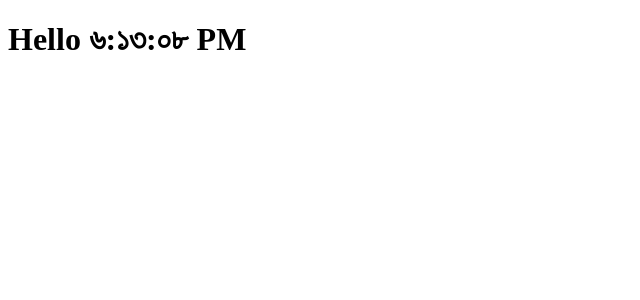
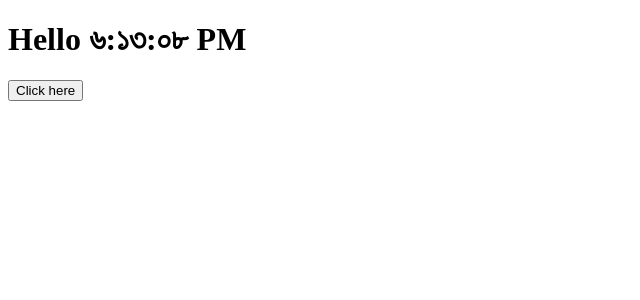
Before and after one commit to gitbyhabib/reactsetup, a React (Create React App) app: page / in a window 1280 px wide. Shown: the top 300 px of the page, without its empty margins (0-640 px from the left). Built offline with nearby package versions, Linux system fonts and the light colour scheme.

Commit message:
Event Handling & Control Re Rendering

```diff
--- a/src/App.js
+++ b/src/App.js
@@ -1,5 +1,7 @@
 import Clock from "./components/Clock";
 function App() {
+
+  console.log('app rended')
   return (
     <div>
       <Clock locale="bn-BD"/>
--- /dev/null
+++ b/src/components/Button.js
@@ -0,0 +1,29 @@
+import React, { Component } from 'react';
+
+class Button extends Component {
+
+    shouldComponentUpdate(nextprops) {
+        const { change:currentchange,locale:currentlocal } = this.props;
+
+        const { change: nextchange, locale:nextlocal } = nextprops;
+
+        if (currentchange === nextchange && currentlocal===nextlocal) {
+            return false;
+        }
+        else return true;
+    }
+    render() {
+
+
+
+        console.log('button render')
+        const {change,locale}=this.props
+        return (
+            <div>
+                 <button type='button' onClick={()=>change(locale)}>Click here</button>
+            </div>
+        );
+    }
+}
+
+export default Button;
--- a/src/components/Clock.js
+++ b/src/components/Clock.js
@@ -1,4 +1,6 @@
 import React from 'react';
+import Button from './Button';
+
 /* function Clock({locale}) {
  return (
   <h1 className='heading' tabIndex={index}>
@@ -24,27 +26,43 @@
 class Clock extends React.Component {
     constructor(props){
         super(props);
-        this.state = {date:new Date()};
-
+      this.state = { date: new Date(), locale: 'bn-BD' };
+     /*  this.handleClick = this.handleClick.bind(this); */
     }
     componentDidMount(){
         this.clocktimer =  setInterval(()=>this.tick(),1000)
     }
     componentWillUnmount(){
         clearInterval(this.clocktimer);
-
     }
     tick(){
         this.setState({
             date:new Date()
         });
-    }
-  render (){
+  }
+
+  handleClick= (locale)=> {
+   /*  e.preventDefault(); */
+    console.log('the button was clicked')
+    this.setState({
+     /*  locale:'en-US' */
+      locale
+    })
+  }
+  render() {
+
+
+    console.log('component render')
+    const { date,locale } = this.state;
     return (
-      <h1 className='heading'>
-        <span className='text'>Hello  {this.state.date.toLocaleTimeString(this.props.locale)} </span>
+      <div>
+        <h1 className='heading'>
+        <span className='text'>Hello  {date.toLocaleTimeString(locale)} </span>
         <img src="" alt="" />
       </h1>
+      <Button  change={this.handleClick} locale="en-US" >Click here</Button>
+      </div>
+
     );
   }
 }
```
Also changed, not shown: 1 other file (tests, documents, lock files or other folders).
